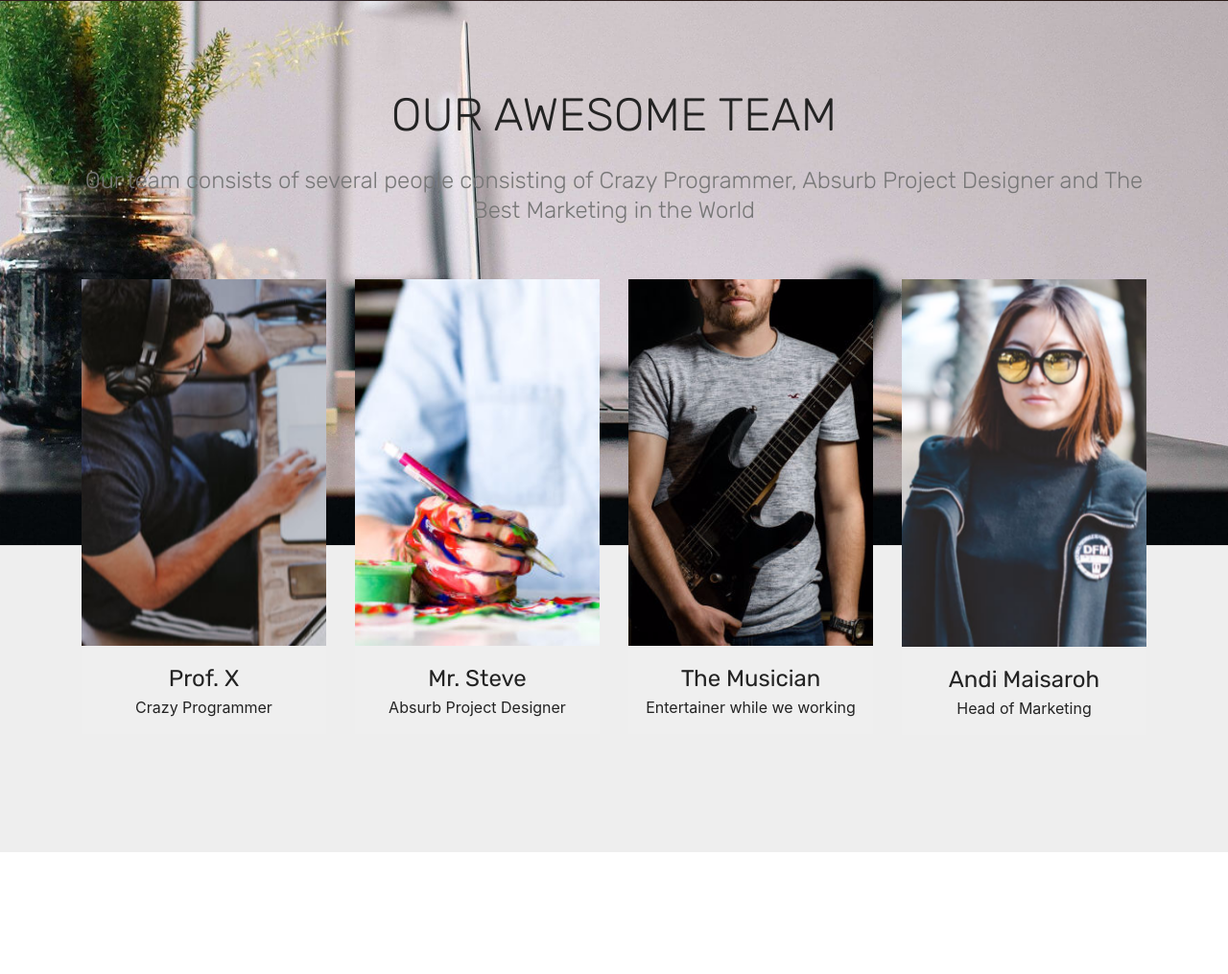
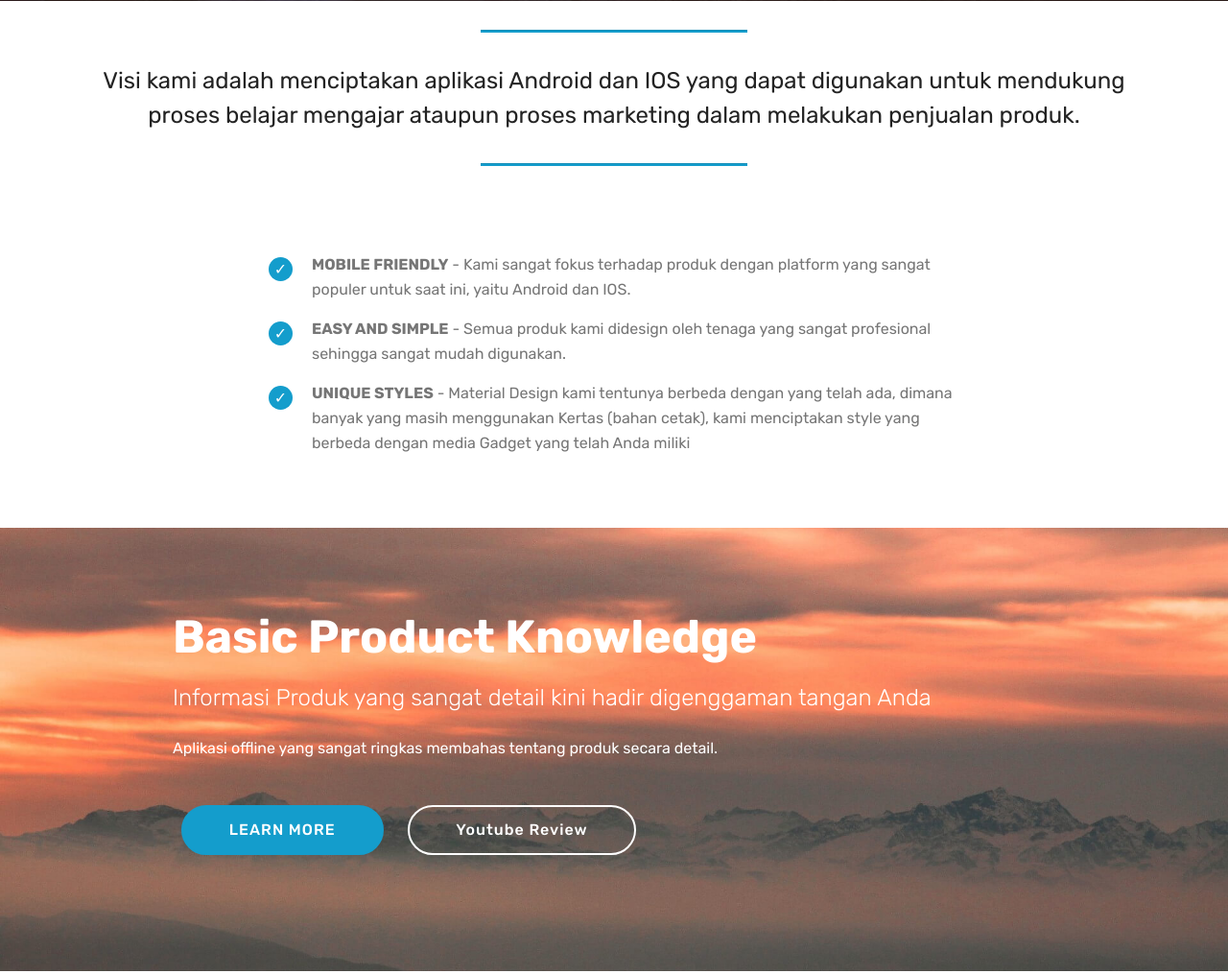
Before and after one commit to jxcstudio/jxcstudio.github.io, a plain HTML site: page index.html in a window 1280 px wide. Shown: the part 799-1814 px from the top of the page at 96% size. Drawn offline with Linux system fonts and the light colour scheme.

Commit message:
Update Home

```diff
--- a/assets/mobirise/css/mbr-additional.css
+++ b/assets/mobirise/css/mbr-additional.css
@@ -1784,42 +1784,66 @@ body {
 .cid-qRVdI3MtTY P {
   color: #ffffff;
 }
-.cid-qUfV3fKi2X {
+.cid-qUg5HOpUae {
+  padding-top: 30px;
+  padding-bottom: 30px;
+  background-color: #ffffff;
+}
+.cid-qUg5HOpUae .line {
+  background-color: #149dcc;
+  color: #149dcc;
+  align: center;
+  height: 2px;
+  margin: 0 auto;
+}
+.cid-qUg5HOpUae .section-text {
+  padding: 2rem 0;
+}
+.cid-qUg5HOpUae .inner-container {
+  margin: 0 auto;
+}
+@media (max-width: 768px) {
+  .cid-qUg5HOpUae .inner-container {
+    width: 100% !important;
+  }
+}
+.cid-qUg5JUswG7 {
+  padding-top: 60px;
+  padding-bottom: 60px;
+  background-color: #ffffff;
+}
+.cid-qUg5JUswG7 .counter-container {
+  color: #767676;
+}
+.cid-qUg5JUswG7 .counter-container ul {
+  margin-bottom: 0;
+}
+.cid-qUg5JUswG7 .counter-container ul li {
+  margin-bottom: 1rem;
+  list-style: none;
+}
+.cid-qUg5JUswG7 .counter-container ul li:before {
+  position: absolute;
+  left: 0px;
+  margin-top: -10px;
+  padding-top: 3px;
+  content: '';
+  display: inline-block;
+  text-align: center;
+  margin: 5px 10px;
+  line-height: 20px;
+  transition: all .2s;
+  color: #ffffff;
+  background: #149dcc;
+  width: 25px;
+  height: 25px;
+  border-radius: 50%;
+  content: '✓';
+}
+.cid-qUg5ZLqOtE {
   padding-top: 90px;
   padding-bottom: 90px;
-  background-image: url("../../../assets/images/background2.jpg");
-}
-.cid-qUfV3fKi2X .mbr-section-subtitle {
-  color: #767676;
-}
-.cid-qUfV3fKi2X .media-row {
-  display: flex;
-  justify-content: center;
-}
-.cid-qUfV3fKi2X .team-item {
-  transition: all .2s;
-  margin-bottom: 2rem;
-}
-.cid-qUfV3fKi2X .team-item .item-image img {
-  width: 100%;
-}
-.cid-qUfV3fKi2X .team-item .item-name p {
-  margin-bottom: 0;
-}
-.cid-qUfV3fKi2X .team-item .item-role p {
-  margin-bottom: 0;
-}
-.cid-qUfV3fKi2X .team-item .item-social {
-  display: flex;
-  flex-wrap: wrap;
-  justify-content: center;
-}
-.cid-qUfV3fKi2X .team-item .item-social .socicon {
-  color: #232323;
-  font-size: 17px;
-}
-.cid-qUfV3fKi2X .team-item .item-caption {
-  background: #efefef;
+  background-image: url("../../../assets/images/background4.jpg");
 }
 .cid-qU49loFvch {
   padding-top: 30px;
--- a/index.html
+++ b/index.html
@@ -53,7 +53,7 @@
     </nav>
 </section>
 
-<section class="engine"><a href="https://mobirise.me/s">free bootstrap theme</a></section><section class="header9 cid-qRVdI3MtTY mbr-fullscreen mbr-parallax-background" id="header9-0">
+<section class="engine"><a href="https://mobirise.me/i">free web creation software</a></section><section class="header9 cid-qRVdI3MtTY mbr-fullscreen mbr-parallax-background" id="header9-0">
 
 
 
@@ -72,74 +72,53 @@
 
 </section>
 
-<section class="features16 cid-qUfV3fKi2X mbr-parallax-background" id="features16-h">
+<section class="mbr-section article content9 cid-qUg5HOpUae" id="content9-i">
 
 
 
-    <div class="container align-center">
-        <h2 class="pb-3 mbr-fonts-style mbr-section-title display-2">
-            OUR AWESOME TEAM
-        </h2>
-        <h3 class="pb-5 mbr-section-subtitle mbr-fonts-style mbr-light display-5">Our team consists of several people consisting of Crazy Programmer, Absurb Project Designer and The Best Marketing in the World</h3>
-        <div class="row media-row">
+    <div class="container">
+        <div class="inner-container" style="width: 100%;">
+            <hr class="line" style="width: 25%;">
+            <div class="section-text align-center mbr-fonts-style display-5">
+                    Visi kami adalah menciptakan aplikasi Android dan IOS yang dapat digunakan untuk mendukung proses belajar mengajar ataupun proses marketing dalam melakukan penjualan produk.</div>
+            <hr class="line" style="width: 25%;">
+        </div>
+        </div>
+</section>
 
-        <div class="team-item col-lg-3 col-md-6">
-                <div class="item-image">
-                    <img src="assets/images/annie-spratt-605838-unsplash-1-510x765.jpg" alt="" title="">
-                </div>
-                <div class="item-caption py-3">
-                    <div class="item-name px-2">
-                        <p class="mbr-fonts-style display-5">
-                           Prof. X</p>
-                    </div>
-                    <div class="item-role px-2">
-                        <p>Crazy Programmer</p>
-                    </div>
+<section class="mbr-section article content12 cid-qUg5JUswG7" id="content12-j">
 
-                </div>
-            </div><div class="team-item col-lg-3 col-md-6">
-                <div class="item-image">
-                    <img src="assets/images/alice-achterhof-85968-unsplash-510x340.jpg" alt="" title="">
-                </div>
-                <div class="item-caption py-3">
-                    <div class="item-name px-2">
-                        <p class="mbr-fonts-style display-5">
-                           Mr. Steve</p>
-                    </div>
-                    <div class="item-role px-2">
-                        <p>Absurb Project Designer</p>
-                    </div>
 
-                </div>
-            </div><div class="team-item col-lg-3 col-md-6">
-                <div class="item-image">
-                    <img src="assets/images/andres-salas-590826-unsplash-510x770.jpg" alt="" title="">
-                </div>
-                <div class="item-caption py-3">
-                    <div class="item-name px-2">
-                        <p class="mbr-fonts-style display-5">
-                           The Musician</p>
-                    </div>
-                    <div class="item-role px-2">
-                        <p>Entertainer while we working</p>
-                    </div>
+    <div class="container">
+        <div class="media-container-row">
+            <div class="mbr-text counter-container col-12 col-md-8 mbr-fonts-style display-7">
+                <ul>
+                    <li><strong>MOBILE FRIENDLY</strong> - Kami sangat fokus terhadap produk dengan platform yang sangat populer untuk saat ini, yaitu Android dan IOS.</li>
+                    <li><strong>EASY AND SIMPLE</strong> - Semua produk kami didesign oleh tenaga yang sangat profesional sehingga sangat mudah digunakan.</li>
+                    <li><strong>UNIQUE STYLES</strong> - Material Design kami tentunya berbeda dengan yang telah ada, dimana banyak yang masih menggunakan Kertas (bahan cetak), kami menciptakan style yang berbeda dengan media Gadget yang telah Anda miliki</li>
+                </ul>
+            </div>
+        </div>
+    </div>
+</section>
 
-                </div>
-            </div><div class="team-item col-lg-3 col-md-6">
-                <div class="item-image">
-                    <img src="assets/images/ash-edmonds-478352-unsplash-1-510x765.jpg" alt="" title="">
-                </div>
-                <div class="item-caption py-3">
-                    <div class="item-name px-2">
-                        <p class="mbr-fonts-style display-5">
-                           Andi Maisaroh</p>
-                    </div>
-                    <div class="item-role px-2">
-                        <p>Head of Marketing</p>
-                    </div>
+<section class="mbr-section info3 cid-qUg5ZLqOtE" id="info3-l">
 
-                </div>
-            </div></div>
+
+
+
+
+    <div class="container">
+        <div class="row justify-content-center">
+            <div class="media-container-column title col-12 col-md-10">
+                <h2 class="align-left mbr-bold mbr-white pb-3 mbr-fonts-style display-2">
+                    Basic Product Knowledge</h2>
+                <h3 class="mbr-section-subtitle align-left mbr-light mbr-white pb-3 mbr-fonts-style display-5">Informasi Produk yang sangat detail kini hadir digenggaman tangan Anda</h3>
+                <p class="mbr-text align-left mbr-white mbr-fonts-style display-7">Aplikasi offline yang sangat ringkas membahas tentang produk secara detail.</p>
+                <div class="mbr-section-btn align-left py-4"><a class="btn btn-primary display-4" href="ProductKnowledge.html#features12-c">LEARN MORE</a>
+                    <a class="btn btn-white-outline display-4" href="https://youtu.be/nYZAcuWbDqg" target="_blank">Youtube Review</a></div>
+            </div>
+        </div>
     </div>
 </section>
 
```
Also changed, not shown: ProductKnowledge.html (+1 -1 lines), assets/images/background4.jpg (added), 1 other file.
